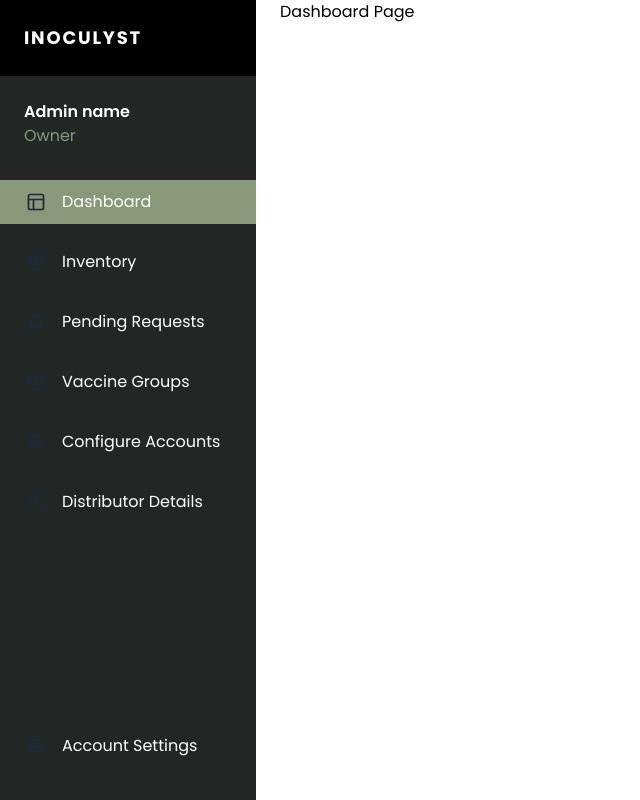
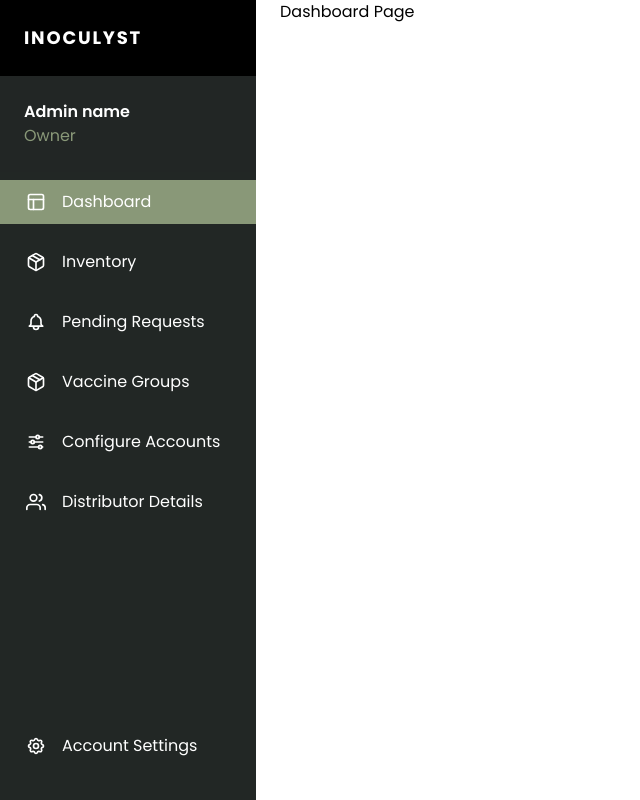
Before and after one commit to KhushiChoksi/Inoculyst, a React (Create React App) app in the folder client/: page /dashboard in a window 1280 px wide. Shown: the whole page, without its empty margins (0-640 px from the left). Built offline with nearby package versions, Linux system fonts and the light colour scheme.

Commit message:
icon color fixed

```diff
--- a/client/src/components/SideBar.tsx
+++ b/client/src/components/SideBar.tsx
@@ -25,14 +25,14 @@ export default function SideBar() {
     // icon reference: https://flowbite.com/docs/customize/icons/
     //icon reference: https://windytoolbox.com/icons
     const dashboardIcon = (
-        <svg className="ml-4 text-gray-800 dark:text-white" xmlns="http://www.w3.org/2000/svg" width="20" height="20" viewBox="0 0 24 24" fill="none" stroke="currentColor" strokeWidth="2" strokeLinecap="round" strokeLinejoin="round">
+        <svg className="ml-4 text-white" xmlns="http://www.w3.org/2000/svg" width="20" height="20" viewBox="0 0 24 24" fill="none" stroke="currentColor" strokeWidth="2" strokeLinecap="round" strokeLinejoin="round">
             <rect x="3" y="3" width="18" height="18" rx="2" ry="2" />
             <line x1="3" y1="9" x2="21" y2="9" />
             <line x1="9" y1="21" x2="9" y2="9" />
         </svg>
     );
     const inventoryIcon = (
-        <svg className="ml-4 text-gray-800 dark:text-white" xmlns="http://www.w3.org/2000/svg" width="20" height="20" viewBox="0 0 24 24" fill="none" stroke="currentColor" strokeWidth="2" strokeLinecap="round" strokeLinejoin="round">
+        <svg className="ml-4 text-white" xmlns="http://www.w3.org/2000/svg" width="20" height="20" viewBox="0 0 24 24" fill="none" stroke="currentColor" strokeWidth="2" strokeLinecap="round" strokeLinejoin="round">
             <line x1="16.5" y1="9.4" x2="7.5" y2="4.21" />
             <path d="M21 16V8a2 2 0 0 0-1-1.73l-7-4a2 2 0 0 0-2 0l-7 4A2 2 0 0 0 3 8v8a2 2 0 0 0 1 1.73l7 4a2 2 0 0 0 2 0l7-4A2 2 0 0 0 21 16z" />
             <polyline points="3.27 6.96 12 12.01 20.73 6.96" />
@@ -40,13 +40,13 @@ export default function SideBar() {
         </svg>
     );
     const requestsIcon = (
-        <svg className="ml-4 text-gray-800 dark:text-white" xmlns="http://www.w3.org/2000/svg" width="20" height="20" viewBox="0 0 24 24" fill="none" stroke="currentColor" strokeWidth="2" strokeLinecap="round" strokeLinejoin="round">
+        <svg className="ml-4 text-white" xmlns="http://www.w3.org/2000/svg" width="20" height="20" viewBox="0 0 24 24" fill="none" stroke="currentColor" strokeWidth="2" strokeLinecap="round" strokeLinejoin="round">
 <           path stroke-linecap="round" stroke-linejoin="round" stroke-width="2" d="M15 17h5l-1.405-1.405A2.032 2.032 0 0118 14.158V11a6.002 6.002 0 00-4-5.659V5a2 2 0 10-4 0v.341C7.67 6.165 6 8.388 6 11v3.159c0 .538-.214 1.055-.595 1.436L4 17h5m6 0v1a3 3 0 11-6 0v-1m6 0H9"/>
         </svg>
     );
 
     const vaccineIcon = (
-        <svg className="ml-4 text-gray-800 dark:text-white" xmlns="http://www.w3.org/2000/svg" width="20" height="20" viewBox="0 0 24 24" fill="none" stroke="currentColor" strokeWidth="2" strokeLinecap="round" strokeLinejoin="round">
+        <svg className="ml-4 text-white" xmlns="http://www.w3.org/2000/svg" width="20" height="20" viewBox="0 0 24 24" fill="none" stroke="currentColor" strokeWidth="2" strokeLinecap="round" strokeLinejoin="round">
             <line x1="16.5" y1="9.4" x2="7.5" y2="4.21" />
             <path d="M21 16V8a2 2 0 0 0-1-1.73l-7-4a2 2 0 0 0-2 0l-7 4A2 2 0 0 0 3 8v8a2 2 0 0 0 1 1.73l7 4a2 2 0 0 0 2 0l7-4A2 2 0 0 0 21 16z" />
             <polyline points="3.27 6.96 12 12.01 20.73 6.96" />
@@ -55,7 +55,7 @@ export default function SideBar() {
     );
 
     const configureIcon = (
-        <svg className="ml-4 text-gray-800 dark:text-white" xmlns="http://www.w3.org/2000/svg" width="20" height="20" viewBox="0 0 24 24" fill="none" stroke="currentColor" strokeWidth="2" strokeLinecap="round" strokeLinejoin="round">
+        <svg className="ml-4 text-white" xmlns="http://www.w3.org/2000/svg" width="20" height="20" viewBox="0 0 24 24" fill="none" stroke="currentColor" strokeWidth="2" strokeLinecap="round" strokeLinejoin="round">
             <circle cx="14" cy="6" r="2" />  <line x1="4" y1="6" x2="12" y2="6" />
             <line x1="16" y1="6" x2="20" y2="6" />  <circle cx="8" cy="12" r="2" />
             <line x1="4" y1="12" x2="6" y2="12" />  <line x1="10" y1="12" x2="20" y2="12" />
@@ -65,7 +65,7 @@ export default function SideBar() {
     );
 
     const distributorIcon = (
-        <svg className="ml-4 text-gray-800 dark:text-white" xmlns="http://www.w3.org/2000/svg" width="20" height="20" viewBox="0 0 24 24" fill="none" stroke="currentColor" strokeWidth="2" strokeLinecap="round" strokeLinejoin="round">
+        <svg className="ml-4 text-white" xmlns="http://www.w3.org/2000/svg" width="20" height="20" viewBox="0 0 24 24" fill="none" stroke="currentColor" strokeWidth="2" strokeLinecap="round" strokeLinejoin="round">
             <path d="M17 21v-2a4 4 0 0 0-4-4H5a4 4 0 0 0-4 4v2" />
             <circle cx="9" cy="7" r="4" />
             <path d="M23 21v-2a4 4 0 0 0-3-3.87" />
@@ -73,7 +73,7 @@ export default function SideBar() {
         </svg>
     );
     const settingsIcon = (
-        <svg className="ml-4 text-gray-800 dark:text-white" xmlns="http://www.w3.org/2000/svg" width="20" height="20" viewBox="0 0 24 24" fill="none" stroke="currentColor" strokeWidth="2" strokeLinecap="round" strokeLinejoin="round">
+        <svg className="ml-4 text-white" xmlns="http://www.w3.org/2000/svg" width="20" height="20" viewBox="0 0 24 24" fill="none" stroke="currentColor" strokeWidth="2" strokeLinecap="round" strokeLinejoin="round">
             <path stroke="none" d="M0 0h24v24H0z"/>
             <path d="M10.325 4.317c.426-1.756 2.924-1.756 3.35 0a1.724 1.724 0 0 0 2.573 1.066c1.543-.94 3.31.826 2.37 2.37a1.724 1.724 0 0 0 1.065 2.572c1.756.426 1.756 2.924 0 3.35a1.724 1.724 0 0 0 -1.066 2.573c.94 1.543-.826 3.31-2.37 2.37a1.724 1.724 0 0 0 -2.572 1.065c-.426 1.756-2.924 1.756-3.35 0a1.724 1.724 0 0 0 -2.573 -1.066c-1.543.94-3.31-.826-2.37-2.37a1.724 1.724 0 0 0 -1.065 -2.572c-1.756-.426-1.756-2.924 0-3.35a1.724 1.724 0 0 0 1.066 -2.573c-.94-1.543.826-3.31 2.37-2.37.996.608 2.296.07 2.572-1.065z" />
             <circle cx="12" cy="12" r="3" />
```
